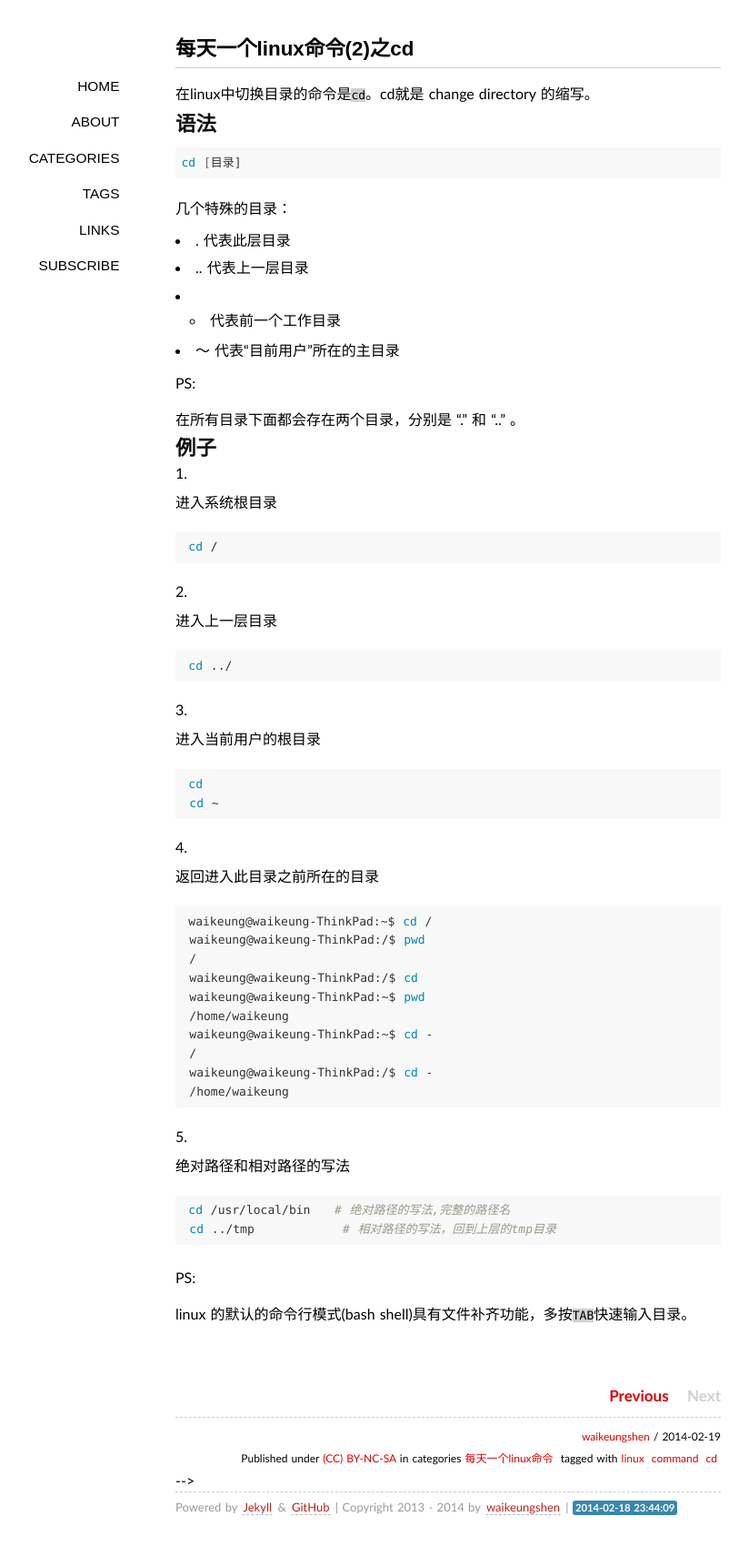
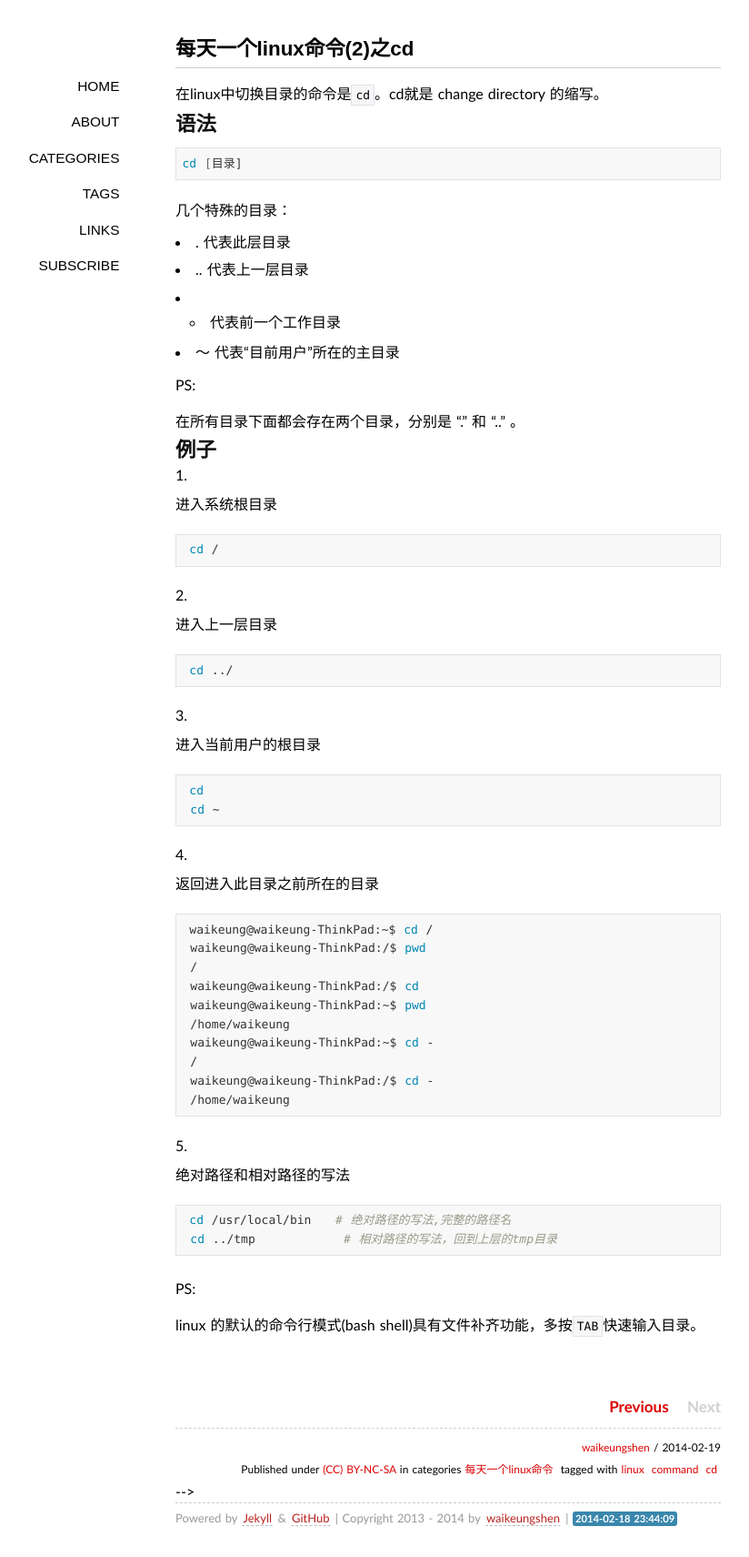
Before and after one commit to AndroidInternal/waikeung.github.com, a Jekyll site: the page built from _posts/2014-02-19-linux_cd.md, in a window 1280 px wide. Shown: the whole page at 91% size, without its empty margins (147-971 px from the left). Built offline with Jekyll 4.4.1, drawn with Linux system fonts in a browser that asks for light colours; some web fonts are replaced; Markdown is read by kramdown in place of the engine named in the settings; comment, search, counter and statistics services are not loaded.

Commit message:
修改code的css

```diff
--- a/media/css/style.css
+++ b/media/css/style.css
@@ -55,7 +55,8 @@
 h3{font-family:"Cuprum","Hiragino Sans GB","Microsoft YaHei",sans-serif;font-size:1.2em;color:#222;}
 h4{font-family:"Cuprum","Hiragino Sans GB","Microsoft YaHei",sans-serif;font-size:1em;color:#333;}
 pre,code{font-family:Menlo,"Andale Mono",Consolas,"Courier New",Monaco,monospace;font-size:13px;}
-code{background-color:#D0D0D0;}
+/*code{background-color:#D0D0D0;}*/
+code{background-color:#f7f7f9;border:1px solid #e1e1e8;padding:3px 4px;}
 embed,object,iframe{display:block;margin:4px auto;}
 .gist{font-size: 12px;line-height:1.6;}
 
```
